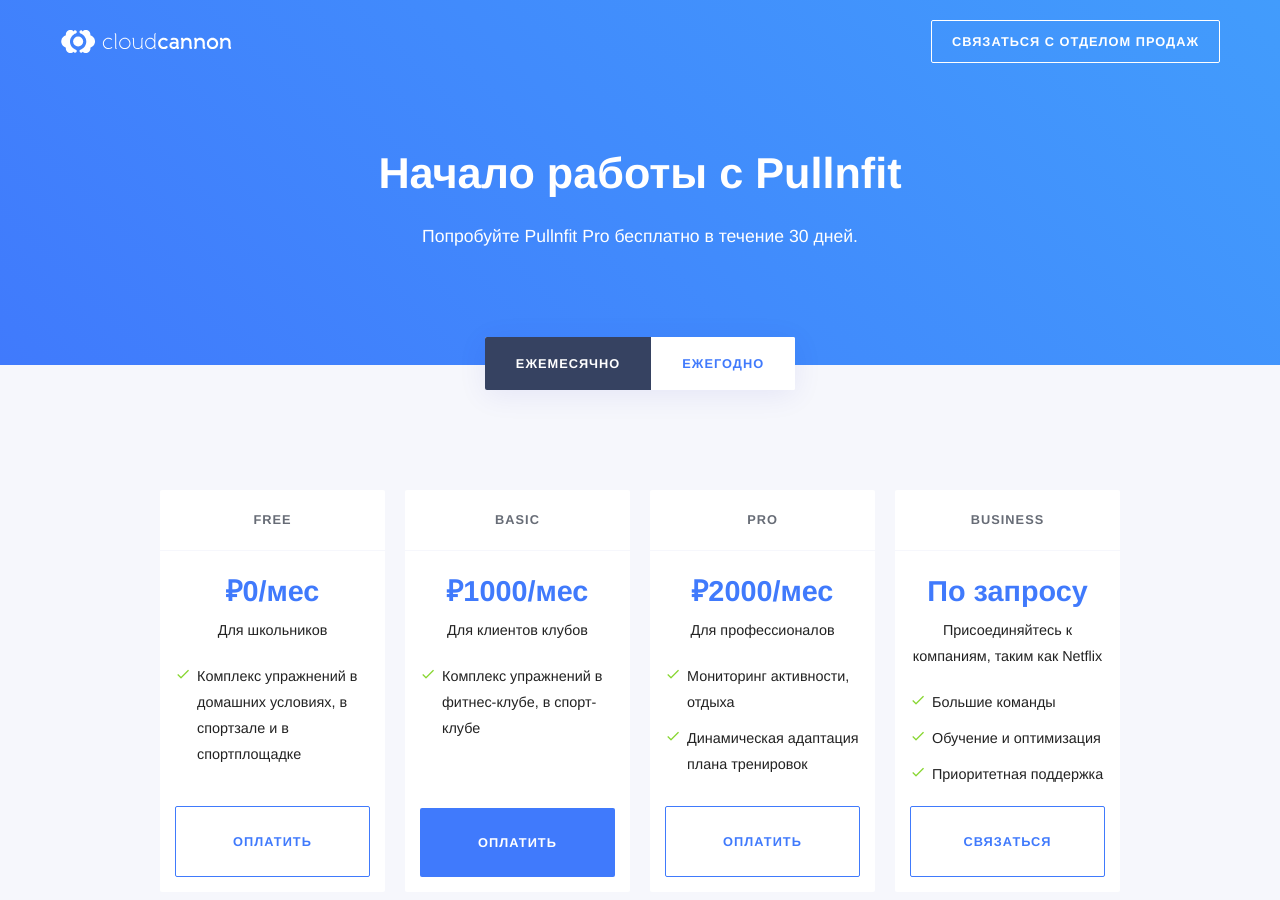
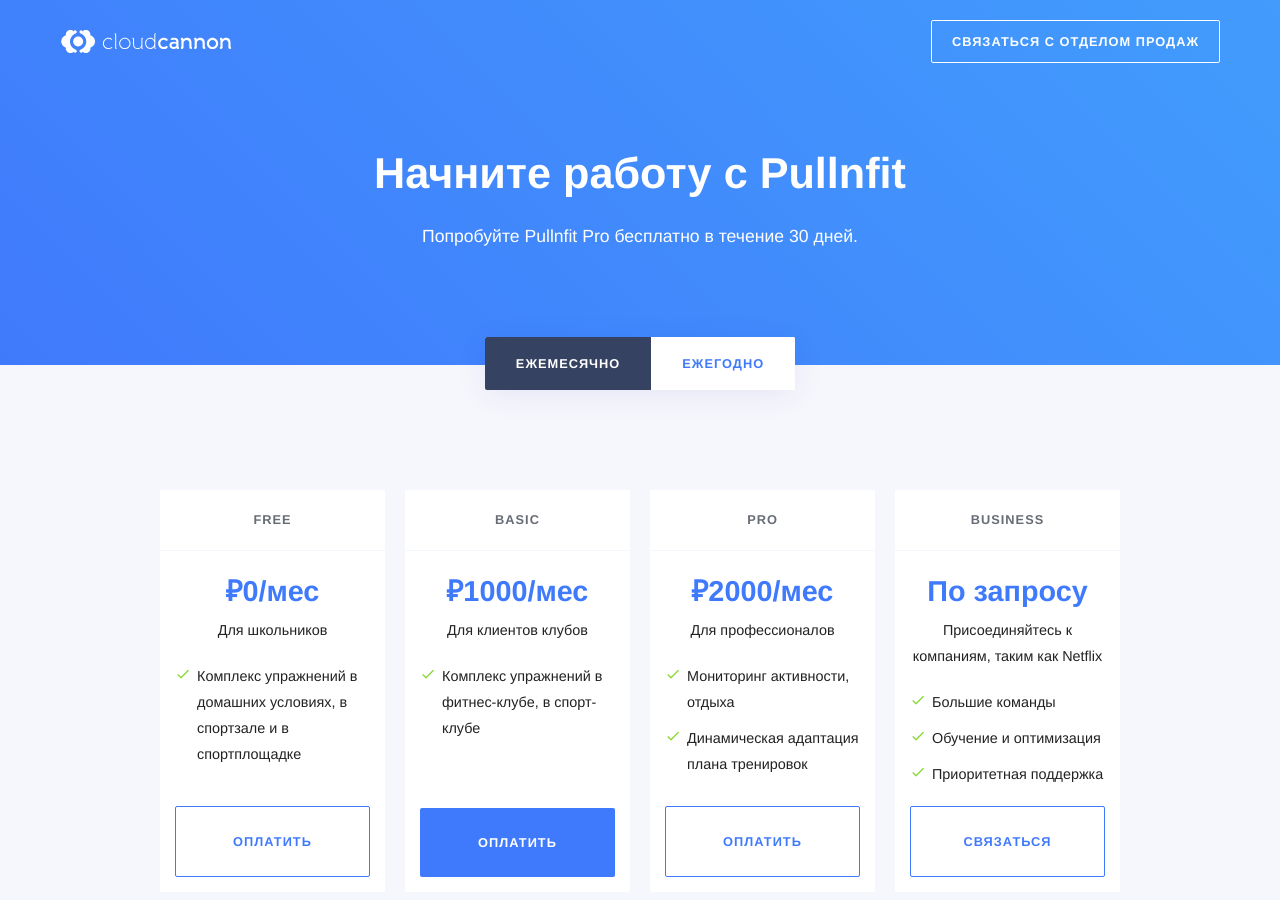
Before and after one commit to RakhimyanTim/adroholic.github.io, a Jekyll site: the page built from pages/pricing.html, in a window 1280 px wide and 900 px high. Built offline with Jekyll 4.4.1, drawn with Linux system fonts in a browser that asks for light colours; some web fonts are replaced.

Commit message:
Update pricing.html

```diff
--- a/pages/pricing.html
+++ b/pages/pricing.html
@@ -1,6 +1,6 @@
 ---
 layout: short
-heading: Начало работы с Pullnfit
+heading: Начните работу с Pullnfit
 subtitle: Попробуйте Pullnfit Pro бесплатно в течение 30 дней.
 title: Цены
 permalink: /pricing/
```
